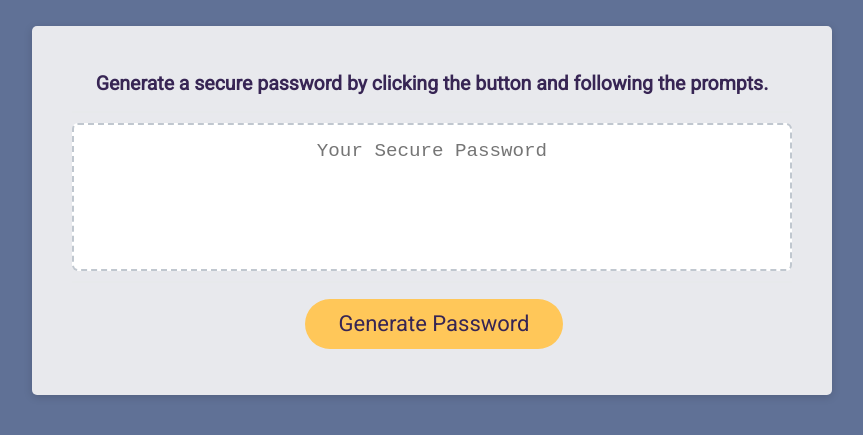
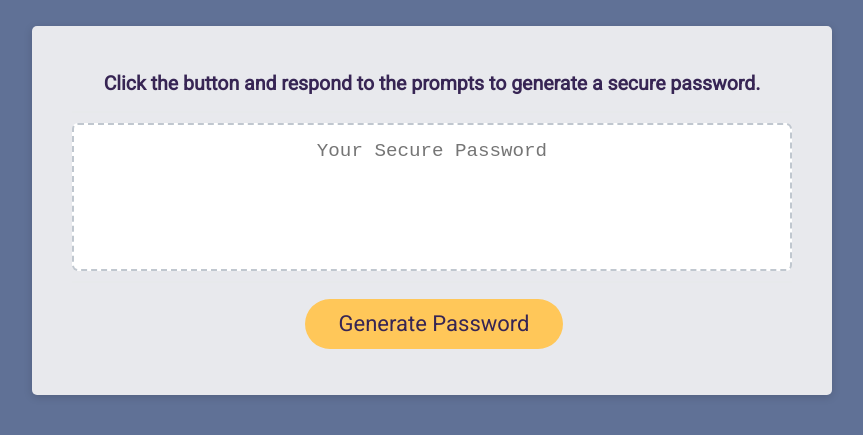
Before and after one commit to jenniferdaeumler/gt-password-generator-homework-03, a plain HTML site: page index.html in a window 1280 px wide. Shown: the part 123-558 px from the top of the page, without its empty margins (208-1071 px from the left). Drawn offline with Linux system fonts and the light colour scheme.

Commit message:
changed directions in HTML

```diff
--- a/index.html
+++ b/index.html
@@ -20,8 +20,7 @@
       <div class="card">
         <div class="card-header">
           <h2>
-            Generate a secure password by clicking the button and following the
-            prompts.
+            Click the button and respond to the prompts to generate a secure password.
           </h2>
         </div>
         <div class="card-body">
```
